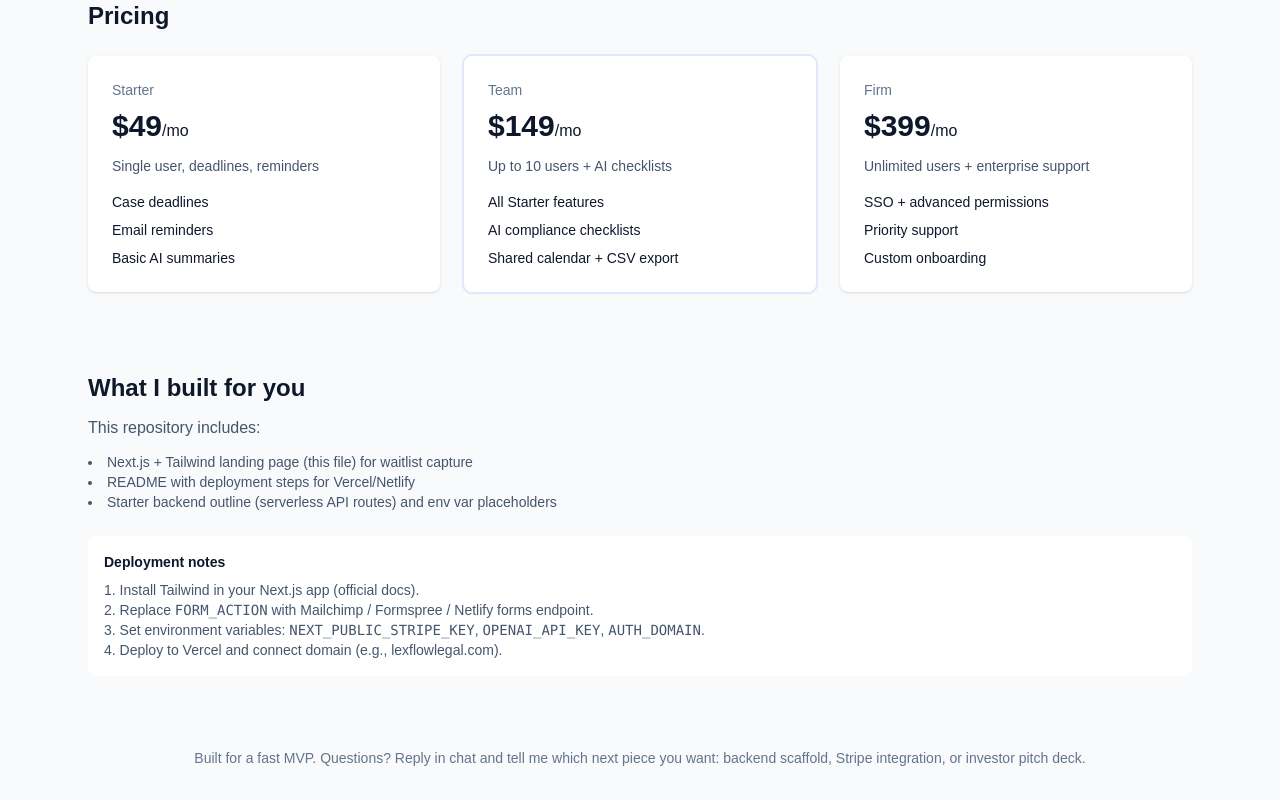
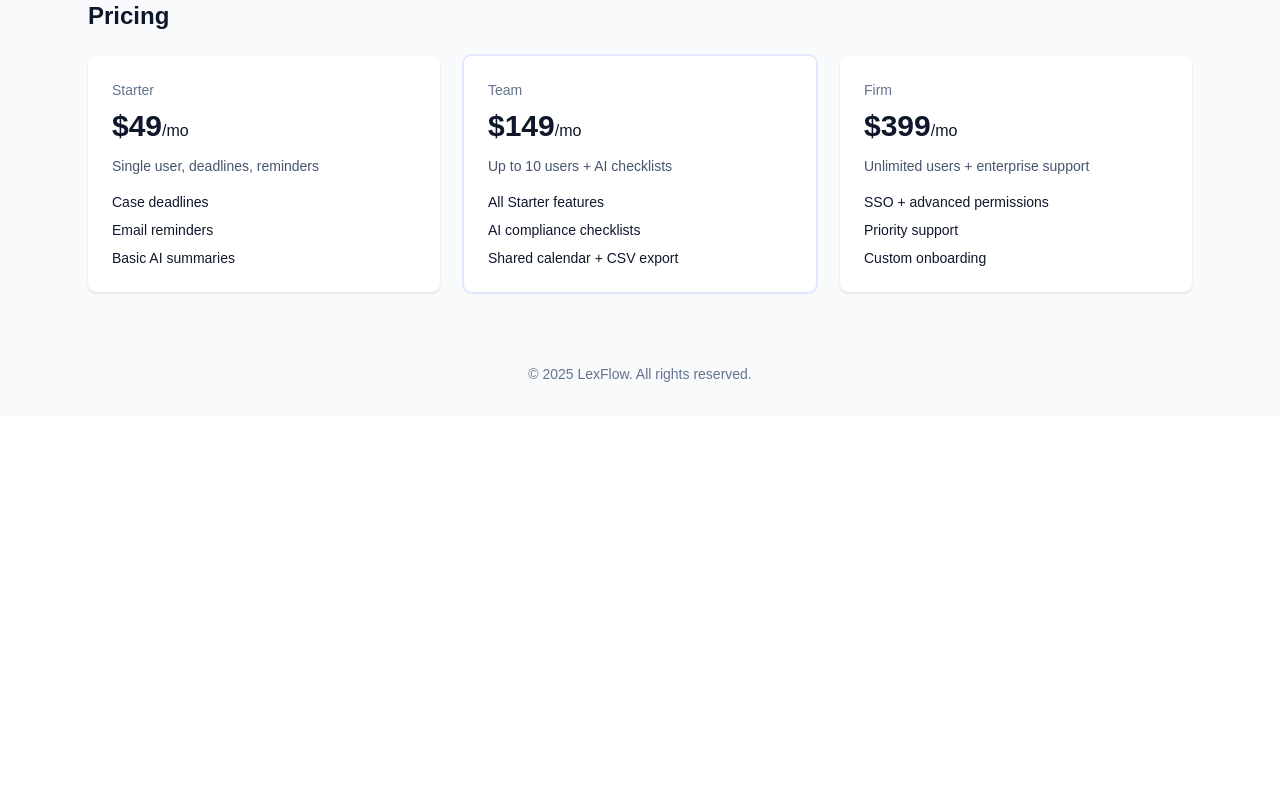
Before and after one commit to aidinehsani1366/lexflow, a Next.js app: page / in a window 1280 px wide. Shown: the part 894-1694 px from the top of the page. After the commit the page ends 1310 px from the top, so only its background shows below. Built offline with nearby package versions, Linux system fonts and the light colour scheme.

Commit message:
fix: update Stripe checkout route for Next 15.5 compatibility

```diff
--- a/app/api/checkout/route.js
+++ b/app/api/checkout/route.js
@@ -6,23 +6,34 @@
 export async function POST(req) {
   try {
     const { priceId } = await req.json();
-    if (!priceId) return new Response("Missing priceId", { status: 400 });
+    if (!priceId) {
+      return new Response(
+        JSON.stringify({ error: "Missing priceId" }),
+        { status: 400, headers: { "Content-Type": "application/json" } }
+      );
+    }
 
     const session = await stripe.checkout.sessions.create({
       mode: "subscription",
       payment_method_types: ["card"],
       line_items: [{ price: priceId, quantity: 1 }],
-      // Adjust success/cancel pages as you build them
       success_url: `${req.headers.get("origin")}/success?session_id={CHECKOUT_SESSION_ID}`,
       cancel_url: `${req.headers.get("origin")}/cancel`,
     });
 
-    return new Response(JSON.stringify({ url: session.url }), {
-      status: 200,
-      headers: { "Content-Type": "application/json" },
-    });
+    return new Response(
+      JSON.stringify({ url: session.url }),
+      { status: 200, headers: { "Content-Type": "application/json" } }
+    );
   } catch (err) {
     console.error("Stripe checkout error:", err);
-    return new Response(String(err.message || err), { status: 500 });
+    return new Response(
+      JSON.stringify({ error: err.message || "Internal Server Error" }),
+      { status: 500, headers: { "Content-Type": "application/json" } }
+    );
   }
 }
+
+export async function GET() {
+  return new Response("Method Not Allowed", { status: 405 });
+}
--- a/app/page.tsx
+++ b/app/page.tsx
@@ -156,28 +156,8 @@
           </div>
         </section>
 
-        <section className="py-10">
-          <h3 className="text-2xl font-bold">What I built for you</h3>
-          <p className="mt-3 text-slate-600">This repository includes:</p>
-          <ul className="mt-3 list-disc list-inside text-sm text-slate-600">
-            <li>Next.js + Tailwind landing page (this file) for waitlist capture</li>
-            <li>README with deployment steps for Vercel/Netlify</li>
-            <li>Starter backend outline (serverless API routes) and env var placeholders</li>
-          </ul>
-
-          <div className="mt-6 bg-white p-4 rounded-lg text-sm">
-            <h4 className="font-semibold">Deployment notes</h4>
-            <ol className="mt-2 list-decimal list-inside text-slate-600">
-              <li>Install Tailwind in your Next.js app (official docs).</li>
-              <li>Replace <code>FORM_ACTION</code> with Mailchimp / Formspree / Netlify forms endpoint.</li>
-              <li>Set environment variables: <code>NEXT_PUBLIC_STRIPE_KEY</code>, <code>OPENAI_API_KEY</code>, <code>AUTH_DOMAIN</code>.</li>
-              <li>Deploy to Vercel and connect domain (e.g., lexflowlegal.com).</li>
-            </ol>
-          </div>
-        </section>
-
         <footer className="py-8 text-center text-sm text-slate-500">
-          Built for a fast MVP. Questions? Reply in chat and tell me which next piece you want: backend scaffold, Stripe integration, or investor pitch deck.
+          © 2025 LexFlow. All rights reserved.
         </footer>
       </main>
     </div>
```
